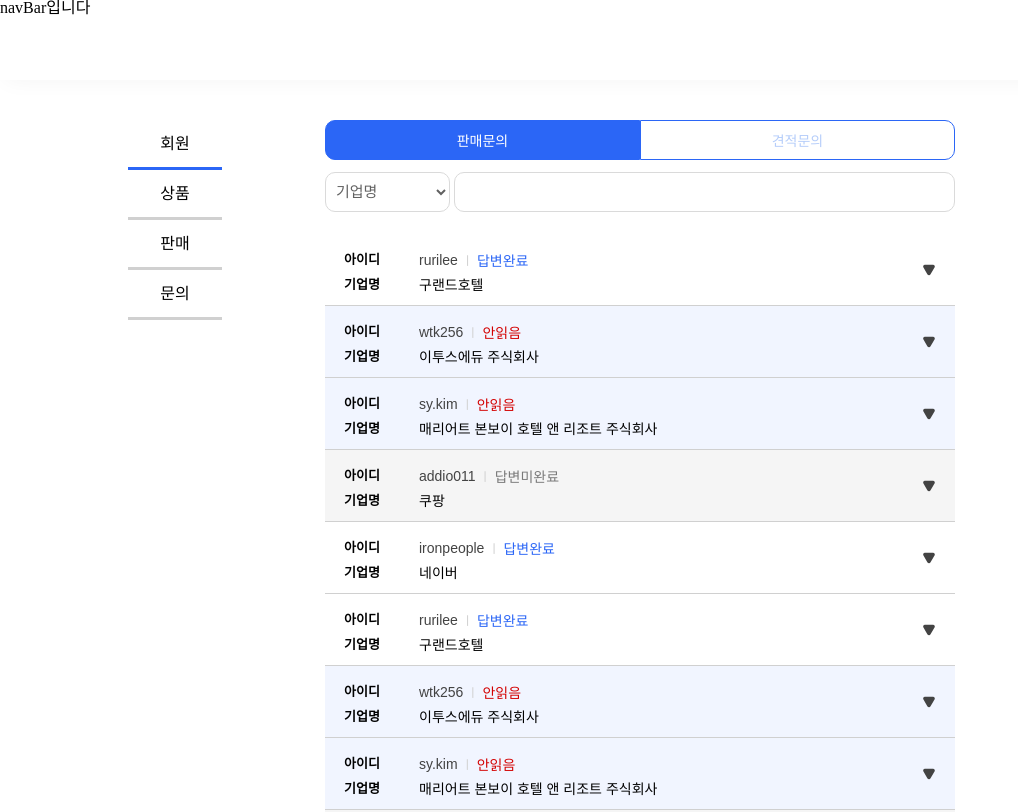
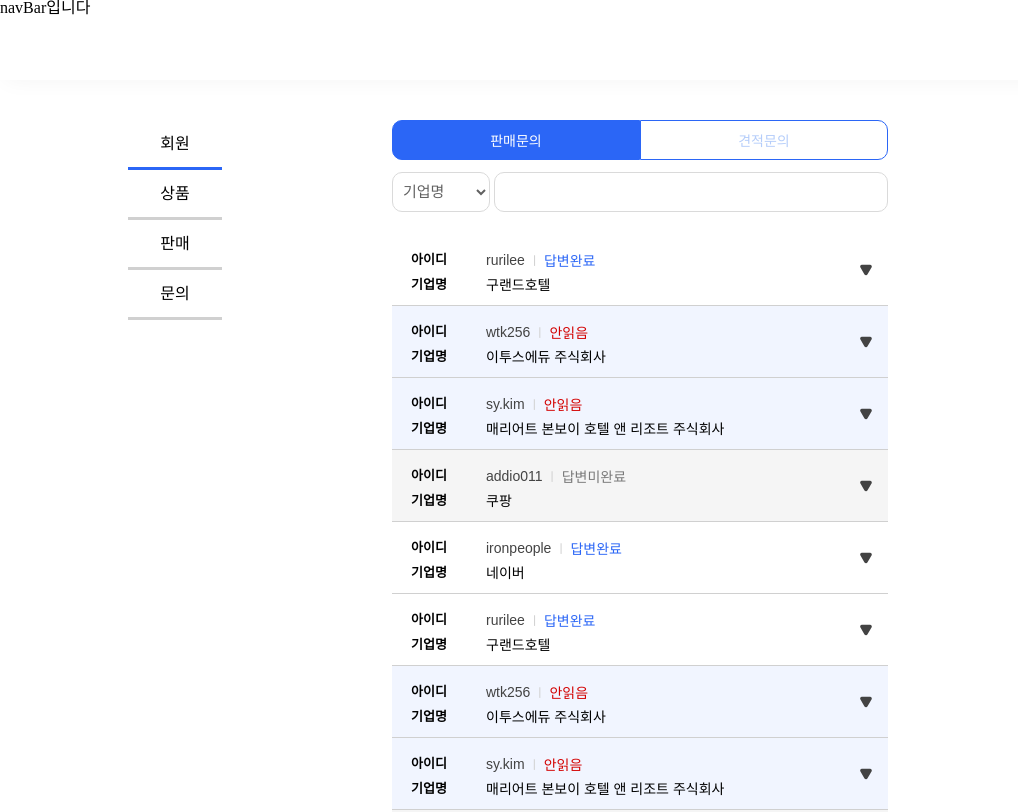
Before and after one commit to FastCampus-Final-Project-bizcurator-1/FinalProject-1-Frontend, a React (Create React App) app: page /admin/management/inquiryhistory in a window 1280 px wide. Shown: the top 812 px of the page, without its empty margins (0-1018 px from the left). Built offline with nearby package versions, Linux system fonts and the light colour scheme.

Commit message:
[FIX]  InquiryHistory 반응형 수정

```diff
--- a/src/pages/admin/inquiryhistory/InquiryHistory.jsx
+++ b/src/pages/admin/inquiryhistory/InquiryHistory.jsx
@@ -73,29 +73,20 @@ export default function InquiryHistory() {
 
 const Container = styled.div`
   ${props => props.theme.variables.flex('column', '', 'center')}
-  width: 100%;
+  width: 50%;
   font-family: 'Noto Sans KR', sans-serif;
   left: 10%;
-  margin-top: 30px;
+  margin: 30px auto;
   background-color: #ffffff;
   padding: 0 10px;
 
   @media (max-width: 1024px) {
-    margin-top: 10px;
+    width: 100%;
   }
 `;
 
-const Text = styled.span`
-  text-align: center;
-  font-size: 12px;
-  font-weight: 500;
-  margin-top: 16px;
-  color: #434343;
-  letter-spacing: -1px;
-`;
-
 const ButtonContainer = styled.div`
-  width: 50%;
+  width: 80%;
   height: 40px;
   margin-top: 10px;
   @media (max-width: 1024px) {
@@ -134,7 +125,7 @@ const Button2 = styled.button`
 `;
 const SearchContainer = styled.div`
   ${props => props.theme.variables.flex('row', 'center', 'center')}
-  width: 50%;
+  width: 80%;
   height: 40px;
   margin: 12px 0;
 
@@ -174,7 +165,7 @@ const Input = styled.input`
   }
 `;
 const InquiryContainer = styled.div`
-  width: 50%;
+  width: 80%;
   margin-top: 10px;
   @media (max-width: 1024px) {
     width: 100%;
--- a/src/pages/admin/inquiryhistory/SalesItem.jsx
+++ b/src/pages/admin/inquiryhistory/SalesItem.jsx
@@ -89,7 +89,7 @@ export default function InquiryItem({ inquiry }) {
           )}
           <Row3>
             <StateContainer>
-              <Button2 width="35%" attachment={attachment}>
+              <Button2 width="30%" attachment={attachment}>
                 제품등록파일
               </Button2>
               <SelectOption onChange={handleSelect}>
@@ -113,7 +113,7 @@ const Container = styled.li`
   ${props => props.theme.variables.flex('column', '', 'flex-start')}
   position: relative;
   width: 100%;
-  height: ${props => (props.isToggled ? '245px' : '72px')};
+  height: ${props => (props.isToggled ? '250px' : '72px')};
   background-color: ${props =>
     props.state === '안읽음'
       ? '#f1f5ff'
@@ -127,7 +127,7 @@ const Container = styled.li`
   cursor: pointer;
 
   @media (max-width: 1024px) {
-    height: ${props => (props.isToggled ? '230px' : '54px')};
+    height: ${props => (props.isToggled ? '230px' : '58px')};
     padding: 4px 14px;
     font-size: 12px;
   }
@@ -204,12 +204,12 @@ const Row3 = styled.div`
 `;
 const StateContainer = styled.div`
   ${props => props.theme.variables.flex('row', 'flex-start', 'center')}
-  width: 50%;
+  width: 100%;
   height: 40px;
   margin: 12px 0;
 
   @media (max-width: 1024px) {
-    width: 75%;
+    width: 100%;
   }
 `;
 
```
